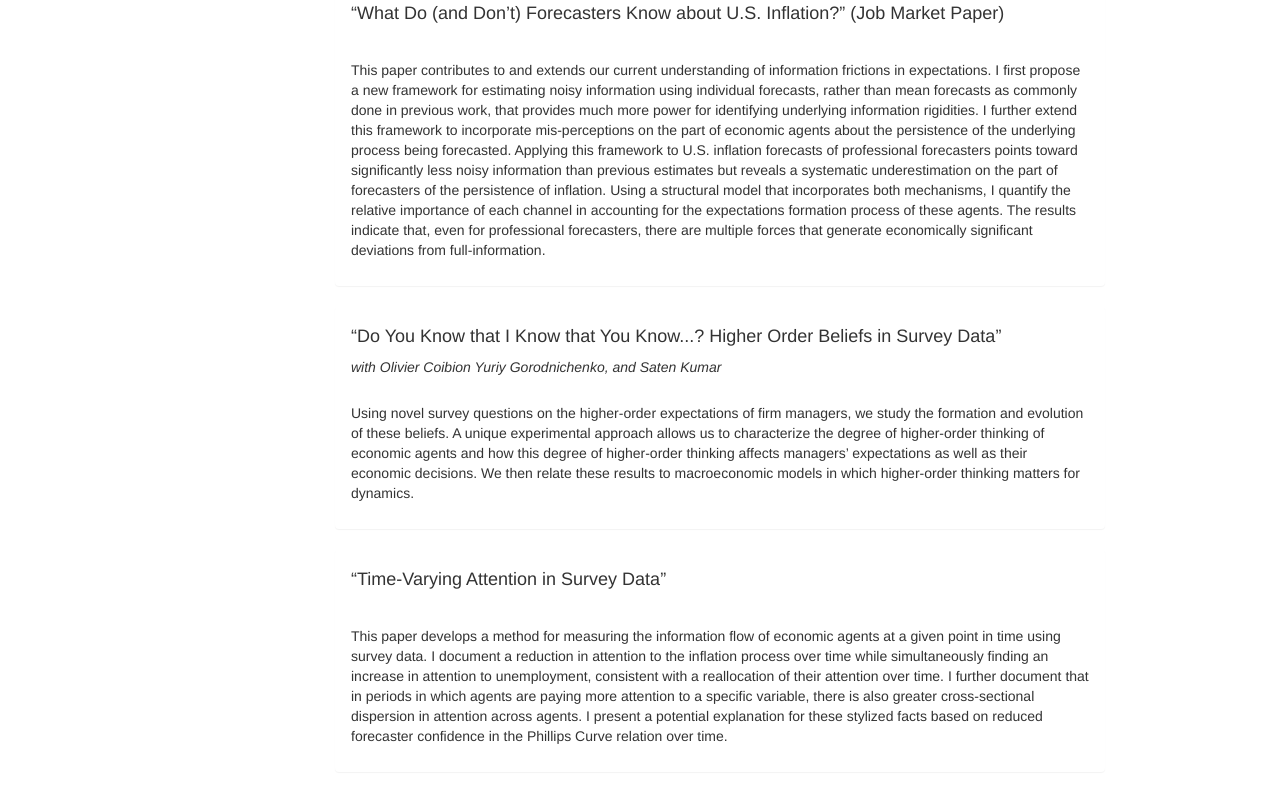
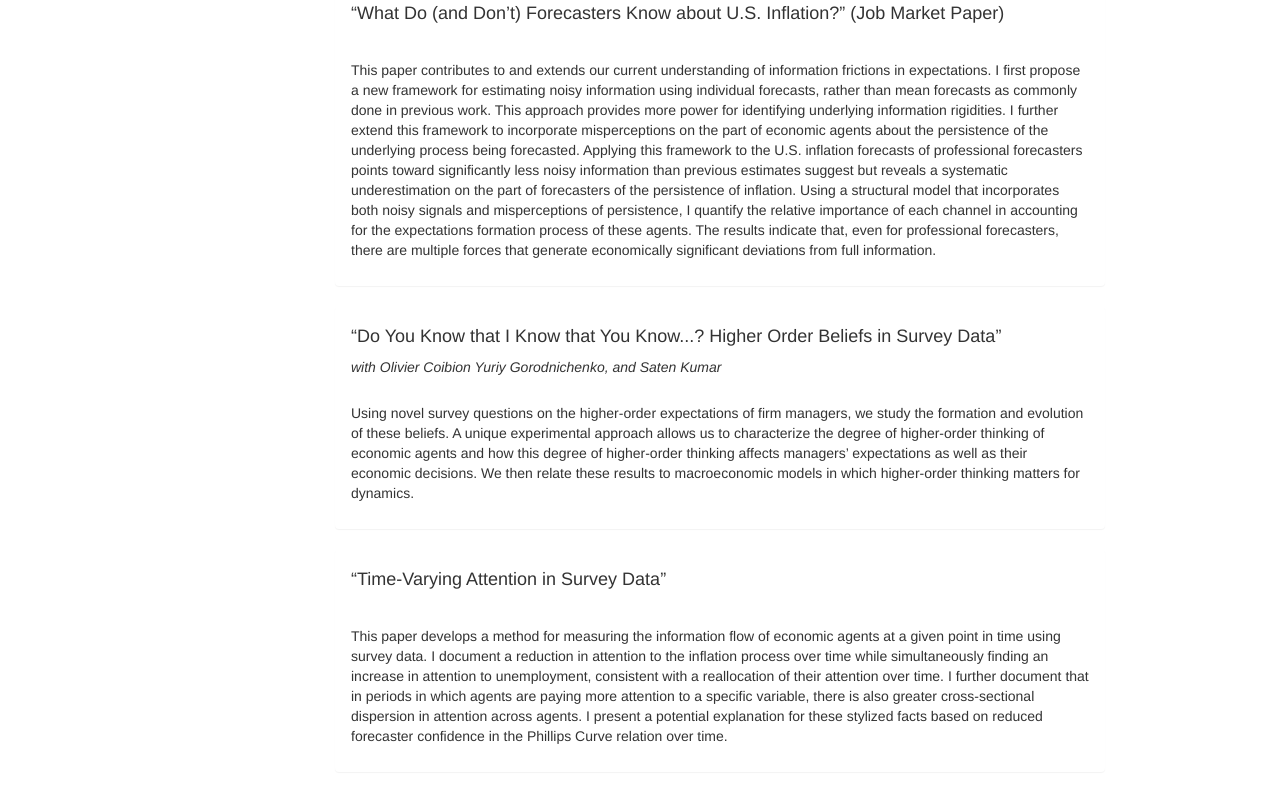
Before and after one commit to janeryngaert/janeryngaert.github.io, a website: page index.html at #!/research in a window 1280 px wide. Shown: the part 289-1079 px from the top of the page. Drawn offline with nearby package versions, Linux system fonts and the light colour scheme; some packages are replaced by stand-ins of ours.

Commit message:
JMP and research paper updates

```diff
--- a/app/views/research.html
+++ b/app/views/research.html
@@ -4,17 +4,24 @@
     </div>
 </div>
 <div class="row">
-    <div class="col-xs-10">
+    <div class="col-xs-5">
           <ul class="list-group flex-column">
               <li class="list-group-item">
                   <a download href="/app/resources/J_Ryngaert_Research_Statement.pdf">Download my Research Statement</a>
             </li>
         </ul>
     </div>
+    <div class="col-xs-5">
+          <ul class="list-group flex-column">
+              <li class="list-group-item">
+                  <a download href="/app/resources/J_Ryngaert_JMP.pdf">Download my Job Market Paper</a>
+            </li>
+        </ul>
+    </div>
 </div>
 <div class="row">
     <div class="col-xs-10">
-        <h3 class="jr-brand-color">Working Papers</h2>
+        <h3 class="jr-brand-color">Working Papers and Works in Progress</h2>
 
             <div class="panel">
                 <div class="panel-heading">
@@ -24,17 +31,21 @@
                 </div>
                 <div class="panel-body">
                     <p>
-                        This paper contributes to and extends our current understanding of information frictions in expectations. I first propose
-                        a new framework for estimating noisy information using individual forecasts, rather than mean forecasts
-                        as commonly done in previous work, that provides much more power for identifying underlying information
-                        rigidities. I further extend this framework to incorporate mis-perceptions on the part of economic
-                        agents about the persistence of the underlying process being forecasted. Applying this framework
-                        to U.S. inflation forecasts of professional forecasters points toward significantly less noisy information
-                        than previous estimates but reveals a systematic underestimation on the part of forecasters of the
-                        persistence of inflation. Using a structural model that incorporates both mechanisms, I quantify
-                        the relative importance of each channel in accounting for the expectations formation process of these
-                        agents. The results indicate that, even for professional forecasters, there are multiple forces that
-                        generate economically significant deviations from full-information.
+                       This paper contributes to and extends our current understanding of information
+                       frictions in expectations. I first propose a new framework for estimating noisy
+                       information using individual forecasts, rather than mean forecasts as commonly
+                       done in previous work.  This approach provides more power for identifying
+                       underlying information rigidities. I further extend this framework to incorporate
+                       misperceptions on the part of economic agents about the persistence of the
+                        underlying process being forecasted. Applying this framework to the U.S.
+                        inflation forecasts of professional forecasters points toward significantly
+                        less noisy information than previous estimates suggest but reveals a
+                        systematic underestimation on the part of forecasters of the persistence of inflation.
+                         Using a structural model that incorporates both noisy signals and misperceptions
+                          of persistence, I quantify the relative importance of each channel in accounting
+                           for the expectations formation process of these agents. The results indicate that,
+                            even for professional forecasters, there are multiple forces that generate
+                            economically significant deviations from full information.
                     </p>
                 </div>
             </div>
```
Also changed, not shown: app/views/teaching.html (+2 -3 lines), 1 other file.
